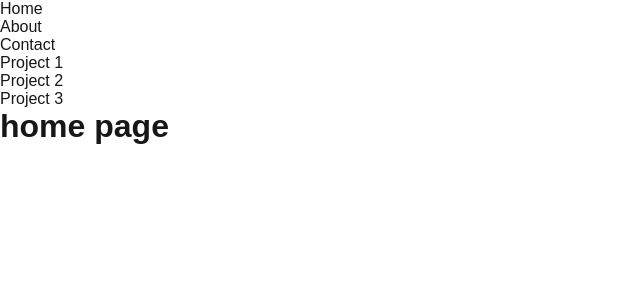
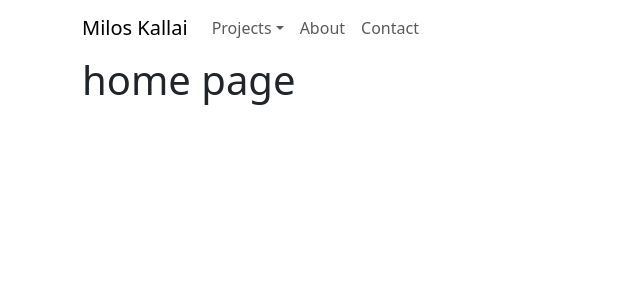
Before and after one commit to mls-kll/next-app, a Next.js app: page / in a window 1280 px wide. Shown: the top 300 px of the page, without its empty margins (0-640 px from the left). Built offline with nearby package versions, Linux system fonts and the light colour scheme.

Commit message:
feat: basic layout setup

```diff
--- a/app/globals.css
+++ b/app/globals.css
@@ -1,42 +1,6 @@
-:root {
-  --background: #ffffff;
-  --foreground: #171717;
+body,
+html {
+  margin: 0;
+  padding: 0;
+  height: 100%;
 }
-
-@media (prefers-color-scheme: dark) {
-  :root {
-    --background: #0a0a0a;
-    --foreground: #ededed;
-  }
-}
-
-html,
-body {
-  max-width: 100vw;
-  overflow-x: hidden;
-}
-
-body {
-  color: var(--foreground);
-  background: var(--background);
-  font-family: Arial, Helvetica, sans-serif;
-  -webkit-font-smoothing: antialiased;
-  -moz-osx-font-smoothing: grayscale;
-}
-
-* {
-  box-sizing: border-box;
-  padding: 0;
-  margin: 0;
-}
-
-a {
-  color: inherit;
-  text-decoration: none;
-}
-
-@media (prefers-color-scheme: dark) {
-  html {
-    color-scheme: dark;
-  }
-}
--- /dev/null
+++ b/app/layout.module.scss
@@ -0,0 +1,3 @@
+.mainContent {
+
+}
--- a/app/layout.tsx
+++ b/app/layout.tsx
@@ -1,18 +1,12 @@
 import type { Metadata } from "next";
-import localFont from "next/font/local";
 import "./globals.css";
 import NavBar from "@/components/nav-bar/nav-bar";
+import "bootstrap/dist/css/bootstrap.min.css";
+import styles from "./layout.module.scss";
+import { Container } from "react-bootstrap";
 
-const geistSans = localFont({
-  src: "./fonts/GeistVF.woff",
-  variable: "--font-geist-sans",
-  weight: "100 900",
-});
-const geistMono = localFont({
-  src: "./fonts/GeistMonoVF.woff",
-  variable: "--font-geist-mono",
-  weight: "100 900",
-});
+
+
 
 export const metadata: Metadata = {
   title: "Create Next App",
@@ -26,9 +20,9 @@ export default function RootLayout({
 }>) {
   return (
     <html lang="en">
-      <body className={`${geistSans.variable} ${geistMono.variable}`}>
+      <body className={styles.layoutRoot}>
         <NavBar />
-        {children}
+        <Container className={styles.mainContent}>{children}</Container>
       </body>
     </html>
   );
--- a/app/page.tsx
+++ b/app/page.tsx
@@ -1,7 +1,11 @@
 
+
+'use client'
 
 export default function Home() {
   return (
-   <h1>home page</h1>
+    <div>
+      <h1>home page</h1>
+    </div>
   );
 }
--- a/components/nav-bar/nav-bar.tsx
+++ b/components/nav-bar/nav-bar.tsx
@@ -1,28 +1,32 @@
-import Link from "next/link";
+'use client'
+import { Container, Nav, Navbar, NavDropdown } from "react-bootstrap";
 
 export default function NavBar() {
   return (
     <header>
-      <ul>
-        <li>
-          <Link href="/">Home</Link>
-        </li>
-        <li>
-          <Link href="/about">About</Link>
-        </li>
-        <li>
-          <Link href="/contact">Contact</Link>
-        </li>
-        <li>
-          <Link href="/projects/project-1">Project 1</Link>
-        </li>
-        <li>
-          <Link href="/projects/project-2">Project 2</Link>
-        </li>
-        <li>
-          <Link href="/projects/project-3">Project 3</Link>
-        </li>
-      </ul>
+      <Navbar>
+        <Container>
+          <Navbar.Brand href="/">Milos Kallai</Navbar.Brand>
+          <Navbar.Toggle aria-controls="basic-navbar-nav" />
+          <Navbar.Collapse>
+            <Nav>
+              <NavDropdown title="Projects">
+                <NavDropdown.Item href="/projects/project-1">
+                 Project 1
+                </NavDropdown.Item>
+                <NavDropdown.Item href="/projects/project-2">
+                 Project 2
+                </NavDropdown.Item>
+                <NavDropdown.Item  href="/projects/project-3">
+                Project 3
+                </NavDropdown.Item>
+              </NavDropdown>
+              <Nav.Link href="/about">About</Nav.Link>
+              <Nav.Link href="/contact">Contact</Nav.Link>
+            </Nav>
+          </Navbar.Collapse>
+        </Container>
+      </Navbar>
     </header>
   );
 }
--- a/package.json
+++ b/package.json
@@ -9,8 +9,10 @@
     "lint": "next lint"
   },
   "dependencies": {
+    "bootstrap": "^5.3.3",
     "next": "15.0.1",
     "react": "19.0.0-rc-69d4b800-20241021",
+    "react-bootstrap": "^2.10.5",
     "react-dom": "19.0.0-rc-69d4b800-20241021"
   },
   "devDependencies": {
@@ -19,6 +21,7 @@
     "@types/react-dom": "^18",
     "eslint": "^8",
     "eslint-config-next": "15.0.1",
+    "sass": "^1.80.4",
     "typescript": "5.6.3"
   }
 }
```
Also changed, not shown: app/page.module.scss (renamed from app/page.module.css), 1 other file (tests, documents, lock files or other folders).
